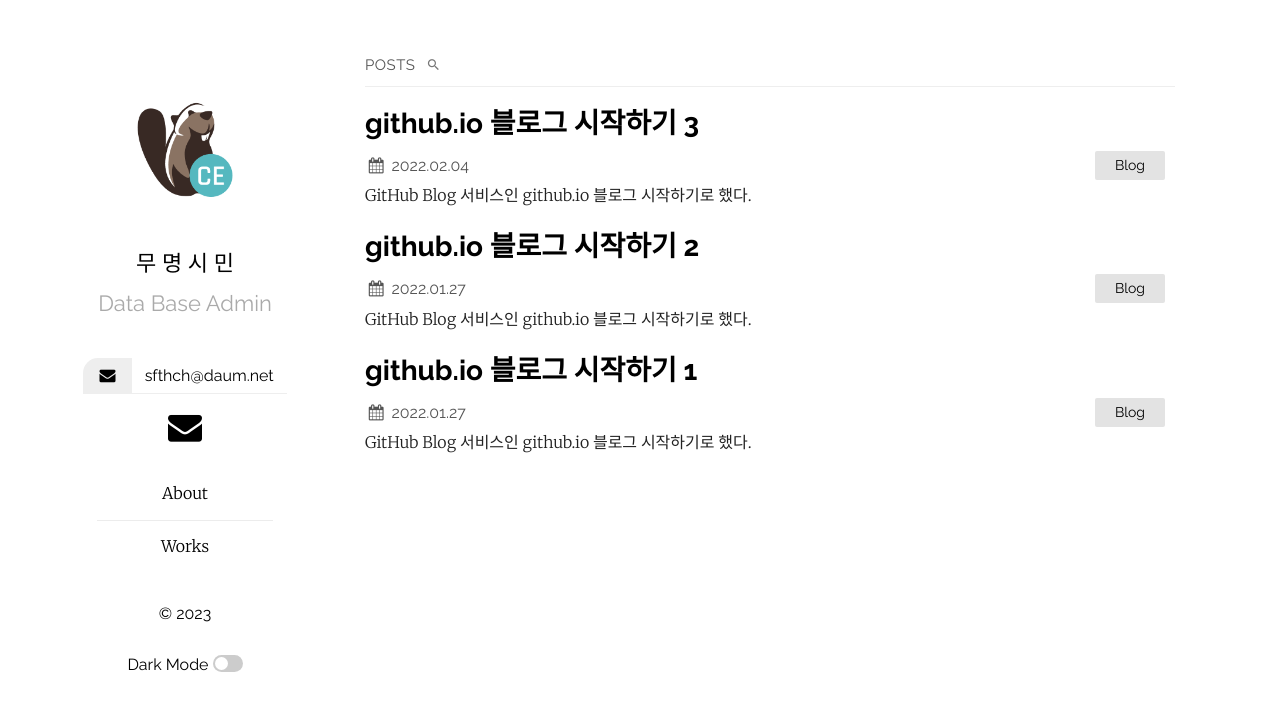
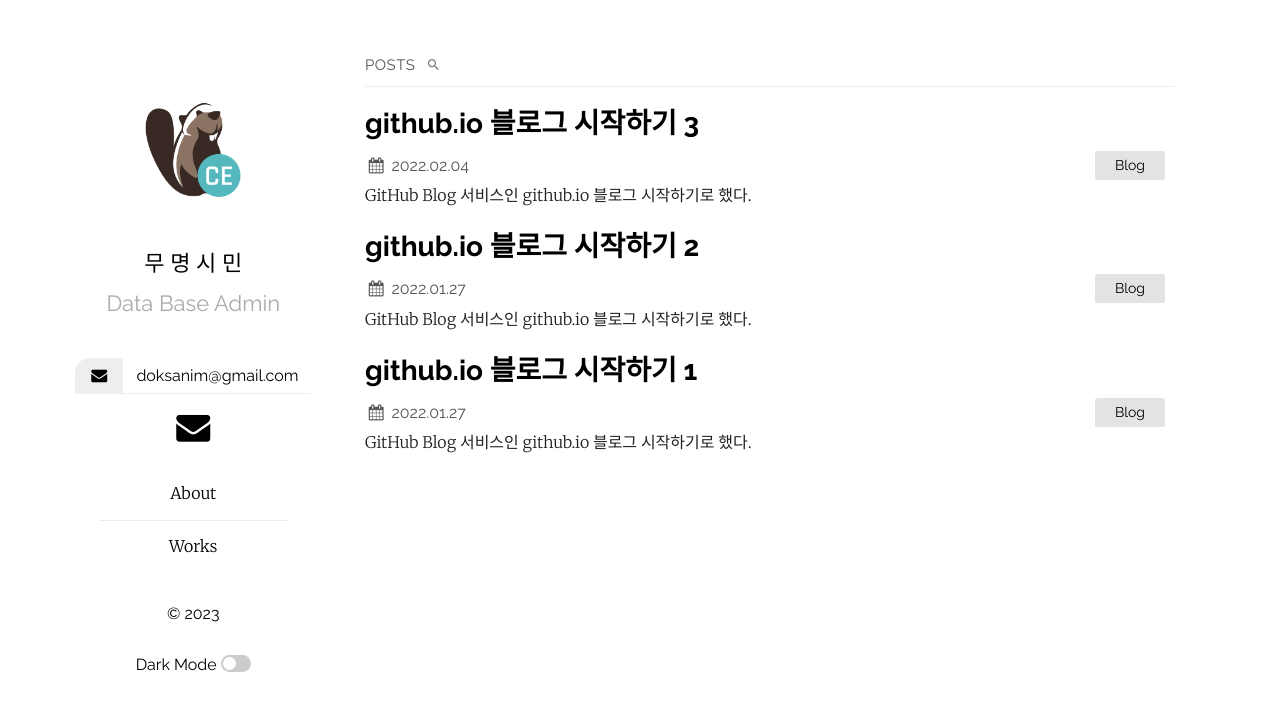
Before and after one commit to sfthch/sfthch, a Jekyll site: the page built from index.md, in a window 1280 px wide. Shown: the top 711 px of the page. Built offline with Jekyll 4.4.1, drawn with Linux system fonts in a browser that asks for light colours.

Commit message:
231016-1631

```diff
--- a/_config.yml
+++ b/_config.yml
@@ -3,7 +3,7 @@ url : https://sfthch.github.io # GitBlog 호스트 주소
 
 title: ChangHee Blog
 author: GitHub User
-email: sfthch@daum.net
+email: doksanim@gmail.com  <!--sfthch@daum.net-->
 description: > # this means to ignore newlines until "show_exerpts:"
   Write an awesome description for your new site here. You can edit this
   line in _config.yml. It will appear in your document head meta (for
```
